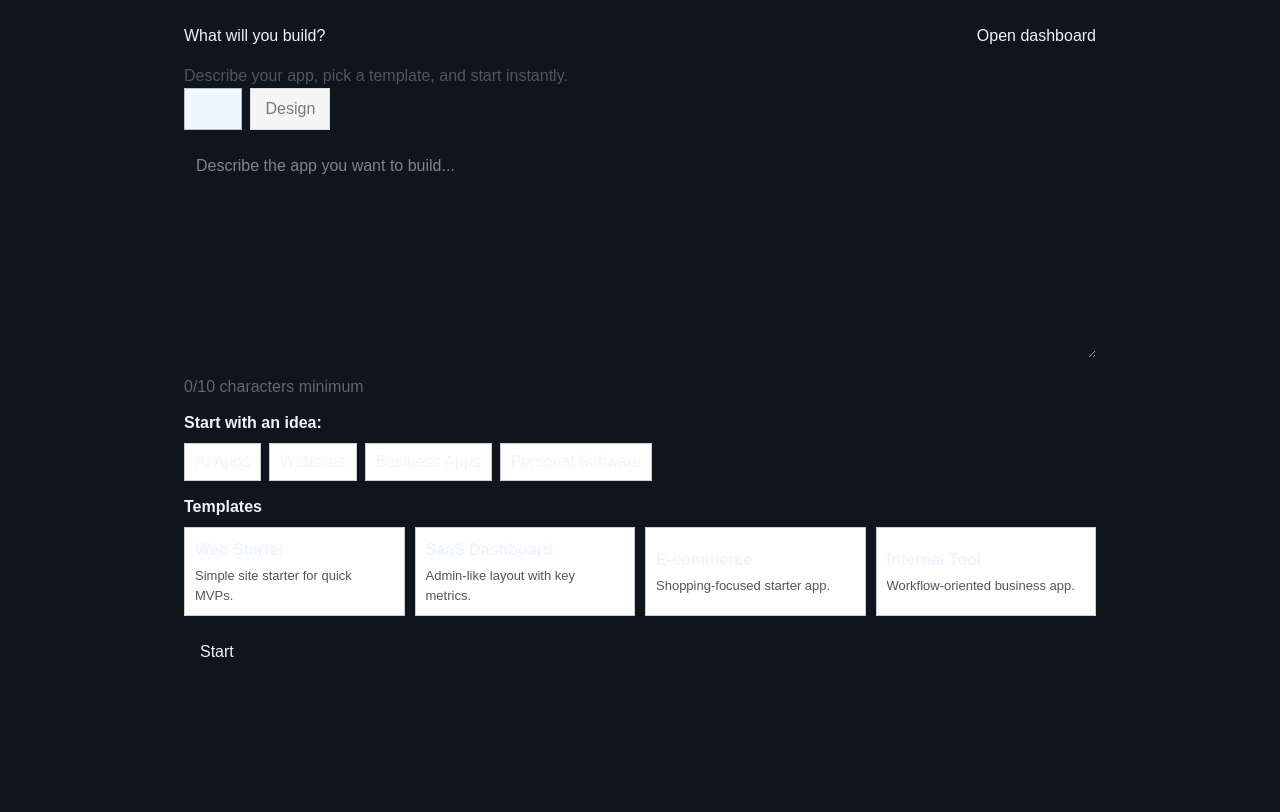
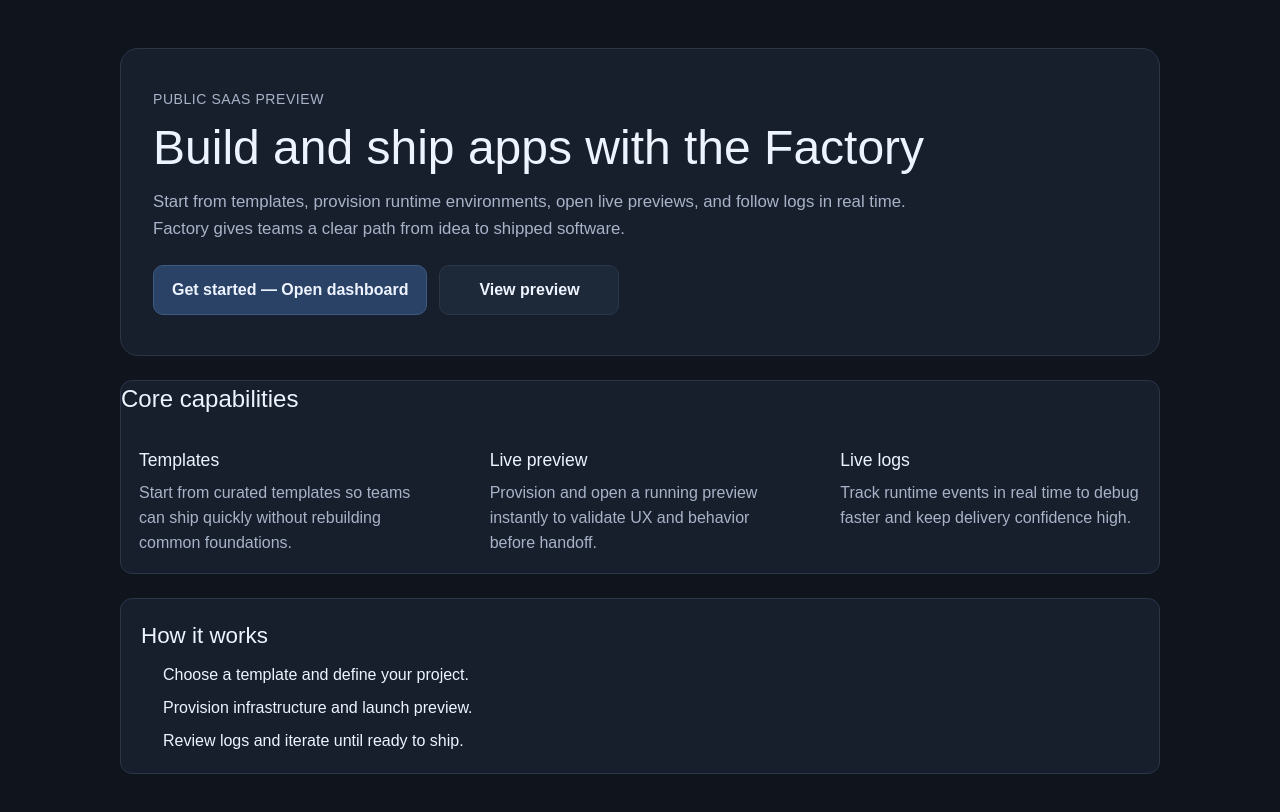
Before and after one commit to mdislam7895121/factory, a Next.js app in the folder web/: page / in a window 1280 px wide. Shown: the top 812 px of the page. Built offline with nearby package versions, Linux system fonts and the light colour scheme; no server answers.

Commit message:
SERIAL 11 PATCH-02: Professionalize root landing page

```diff
--- a/web/src/app/page.tsx
+++ b/web/src/app/page.tsx
@@ -1,259 +1,112 @@
-'use client';
+import Link from 'next/link';
 
-import Link from 'next/link';
-import { useRouter } from 'next/navigation';
-import { useMemo, useState } from 'react';
-
-type CreateProjectResponse = {
-  ok: boolean;
-  project: {
-    id: string;
-    name: string;
-    template: string;
-  };
-};
-
-type StartPhase = 'idle' | 'creating' | 'starting' | 'opening' | 'error';
-type BuildMode = 'app' | 'design';
-
-const orchestratorHttpBase =
-  process.env.NEXT_PUBLIC_ORCHESTRATOR_BASE_URL ?? 'http://localhost:4100';
-
-const ideaChips = [
-  'AI Apps',
-  'Websites',
-  'Business Apps',
-  'Personal Software',
-];
-
-const templates: Array<{ key: string; title: string; template: string; prompt: string; description: string }> = [
+const features = [
   {
-    key: 'basic-web',
-    title: 'Web Starter',
-    template: 'basic-web',
-    prompt: 'Build a clean landing page with a hero, pricing cards, and contact form.',
-    description: 'Simple site starter for quick MVPs.',
+    title: 'Templates',
+    description: 'Start from curated templates so teams can ship quickly without rebuilding common foundations.',
   },
   {
-    key: 'saas-dashboard',
-    title: 'SaaS Dashboard',
-    template: 'basic-web',
-    prompt: 'Create a SaaS dashboard with sidebar navigation and usage analytics cards.',
-    description: 'Admin-like layout with key metrics.',
+    title: 'Live preview',
+    description: 'Provision and open a running preview instantly to validate UX and behavior before handoff.',
   },
   {
-    key: 'ecommerce',
-    title: 'E-commerce',
-    template: 'basic-web',
-    prompt: 'Generate an e-commerce storefront with product grid and cart summary.',
-    description: 'Shopping-focused starter app.',
-  },
-  {
-    key: 'internal-tool',
-    title: 'Internal Tool',
-    template: 'basic-web',
-    prompt: 'Build an internal operations tool with filters, table views, and quick actions.',
-    description: 'Workflow-oriented business app.',
+    title: 'Live logs',
+    description: 'Track runtime events in real time to debug faster and keep delivery confidence high.',
   },
 ];
 
-async function api<T>(path: string, init?: RequestInit): Promise<T> {
-  const response = await fetch(`${orchestratorHttpBase}${path}`, {
-    headers: { 'content-type': 'application/json' },
-    ...init,
-  });
-  if (!response.ok) {
-    let details = '';
-    try {
-      details = await response.text();
-    } catch {
-      details = '';
-    }
-    throw new Error(`${response.status} ${response.statusText}${details ? ` - ${details}` : ''}`);
-  }
-  return response.json();
-}
+const steps = [
+  'Choose a template and define your project.',
+  'Provision infrastructure and launch preview.',
+  'Review logs and iterate until ready to ship.',
+];
 
 export default function Home() {
-  const router = useRouter();
-  const [buildMode, setBuildMode] = useState<BuildMode>('app');
-  const [prompt, setPrompt] = useState<string>('');
-  const [selectedTemplate, setSelectedTemplate] = useState<string>('basic-web');
-  const [phase, setPhase] = useState<StartPhase>('idle');
-  const [phaseText, setPhaseText] = useState<string>('');
-  const [error, setError] = useState<string>('');
-  const [lastAttempt, setLastAttempt] = useState<{ prompt: string; template: string } | null>(null);
-
-  const promptLength = prompt.trim().length;
-  const canStart = promptLength >= 10 && phase !== 'creating' && phase !== 'starting' && phase !== 'opening';
-
-  const startLabel = useMemo(() => {
-    if (phase === 'creating') {
-      return 'Creating...';
-    }
-    if (phase === 'starting') {
-      return 'Starting...';
-    }
-    if (phase === 'opening') {
-      return 'Opening preview...';
-    }
-    return 'Start';
-  }, [phase]);
-
-  const startBuild = async (promptText: string, template: string) => {
-    const trimmedPrompt = promptText.trim();
-    if (trimmedPrompt.length < 10) {
-      return;
-    }
-
-    setError('');
-    setLastAttempt({ prompt: trimmedPrompt, template });
-
-    try {
-      setPhase('creating');
-      setPhaseText('Creating...');
-
-      const derivedName = trimmedPrompt.slice(0, 48) || 'New App';
-      const create = await api<CreateProjectResponse>('/v1/projects', {
-        method: 'POST',
-        body: JSON.stringify({ name: derivedName, template }),
-      });
-
-      setPhase('starting');
-      setPhaseText('Starting...');
-
-      await api(`/v1/projects/${encodeURIComponent(create.project.id)}/start`, {
-        method: 'POST',
-      });
-
-      setPhase('opening');
-      setPhaseText('Opening preview...');
-      router.push(`/p/${create.project.id}/`);
-    } catch (err) {
-      setPhase('error');
-      setError(`Unable to create/start project: ${String(err)}`);
-      setPhaseText('');
-    }
-  };
+  const isAuthenticated = false;
 
   return (
-    <main style={{ padding: '24px', fontFamily: 'Arial, Helvetica, sans-serif', maxWidth: '960px', margin: '0 auto' }}>
-      <div style={{ display: 'flex', justifyContent: 'space-between', alignItems: 'center', marginBottom: '16px' }}>
-        <h1 style={{ margin: 0 }}>What will you build?</h1>
-        <Link href="/dashboard">Open dashboard</Link>
-      </div>
-
-      <p style={{ marginTop: 0, color: '#555' }}>
-        Describe your app, pick a template, and start instantly.
-      </p>
-
-      <div style={{ display: 'flex', gap: '8px', marginBottom: '12px' }}>
-        <button
-          onClick={() => setBuildMode('app')}
+    <main className="factory-ui" style={{ padding: '48px 24px 64px' }}>
+      <div style={{ maxWidth: '1040px', margin: '0 auto' }}>
+        <section
           style={{
-            padding: '8px 14px',
-            border: '1px solid #bbb',
-            background: buildMode === 'app' ? '#eef6ff' : '#fff',
-            cursor: 'pointer',
+            border: '1px solid var(--border)',
+            background: 'var(--card-bg)',
+            borderRadius: '18px',
+            padding: '40px 32px',
+            marginBottom: '24px',
           }}
         >
-          App
-        </button>
-        <button
-          disabled
-          title="Design mode is coming soon"
-          style={{
-            padding: '8px 14px',
-            border: '1px solid #ddd',
-            background: '#f5f5f5',
-            color: '#777',
-            cursor: 'not-allowed',
-          }}
-        >
-          Design
-        </button>
-      </div>
-
-      <textarea
-        value={prompt}
-        onChange={(event) => setPrompt(event.target.value)}
-        placeholder="Describe the app you want to build..."
-        rows={8}
-        style={{ width: '100%', padding: '12px', boxSizing: 'border-box', marginBottom: '10px' }}
-      />
-
-      <div style={{ color: '#666', marginBottom: '12px' }}>
-        {promptLength}/10 characters minimum
-      </div>
-
-      <div style={{ marginBottom: '14px' }}>
-        <strong>Start with an idea:</strong>
-        <div style={{ display: 'flex', flexWrap: 'wrap', gap: '8px', marginTop: '8px' }}>
-          {ideaChips.map((chip) => (
-            <button
-              key={chip}
-              onClick={() => setPrompt(`Build a ${chip.toLowerCase()} project that helps users get started quickly.`)}
-              style={{ padding: '6px 10px', border: '1px solid #ccc', background: '#fff', cursor: 'pointer' }}
-            >
-              {chip}
-            </button>
-          ))}
-        </div>
-      </div>
-
-      <div style={{ marginBottom: '14px' }}>
-        <strong>Templates</strong>
-        <div style={{ display: 'grid', gridTemplateColumns: 'repeat(auto-fit, minmax(180px, 1fr))', gap: '10px', marginTop: '8px' }}>
-          {templates.map((card) => (
-            <button
-              key={card.key}
-              onClick={() => {
-                setSelectedTemplate(card.template);
-                setPrompt(card.prompt);
-              }}
+          <p style={{ margin: '0 0 12px', fontSize: '14px', letterSpacing: '0.04em', textTransform: 'uppercase' }}>
+            Public SaaS Preview
+          </p>
+          <h1 style={{ margin: '0 0 14px', fontSize: 'clamp(2rem, 4vw, 3rem)', lineHeight: 1.1 }}>
+            Build and ship apps with the Factory
+          </h1>
+          <p style={{ margin: 0, maxWidth: '760px', fontSize: '1.05rem', lineHeight: 1.6 }}>
+            Start from templates, provision runtime environments, open live previews, and follow logs in real time.
+            Factory gives teams a clear path from idea to shipped software.
+          </p>
+          <div style={{ display: 'flex', flexWrap: 'wrap', gap: '12px', marginTop: '22px' }}>
+            <Link
+              href="/dashboard"
               style={{
-                textAlign: 'left',
-                border: selectedTemplate === card.template && prompt === card.prompt ? '2px solid #2563eb' : '1px solid #ccc',
-                padding: '10px',
-                background: '#fff',
-                cursor: 'pointer',
+                display: 'inline-flex',
+                alignItems: 'center',
+                justifyContent: 'center',
+                minWidth: '220px',
+                padding: '12px 18px',
+                borderRadius: '10px',
+                textDecoration: 'none',
+                border: '1px solid #3f5a82',
+                background: '#2a4266',
+                color: 'var(--fg)',
+                fontWeight: 600,
               }}
             >
-              <div style={{ fontWeight: 700, marginBottom: '4px' }}>{card.title}</div>
-              <div style={{ color: '#555', fontSize: '13px' }}>{card.description}</div>
-            </button>
-          ))}
-        </div>
+              {isAuthenticated ? 'Open dashboard' : 'Get started — Open dashboard'}
+            </Link>
+            <Link
+              href="/factory-preview"
+              style={{
+                display: 'inline-flex',
+                alignItems: 'center',
+                justifyContent: 'center',
+                minWidth: '180px',
+                padding: '12px 18px',
+                borderRadius: '10px',
+                textDecoration: 'none',
+                border: '1px solid var(--border)',
+                background: '#1d2838',
+                color: 'var(--fg)',
+                fontWeight: 600,
+              }}
+            >
+              View preview
+            </Link>
+          </div>
+        </section>
+
+        <section style={{ marginBottom: '24px' }}>
+          <h2 style={{ margin: '0 0 12px', fontSize: '1.5rem' }}>Core capabilities</h2>
+          <div style={{ display: 'grid', gridTemplateColumns: 'repeat(auto-fit, minmax(220px, 1fr))', gap: '14px' }}>
+            {features.map((feature) => (
+              <article key={feature.title} style={{ padding: '18px' }}>
+                <h3 style={{ margin: '0 0 8px', fontSize: '1.1rem' }}>{feature.title}</h3>
+                <p style={{ margin: 0, lineHeight: 1.55 }}>{feature.description}</p>
+              </article>
+            ))}
+          </div>
+        </section>
+
+        <section style={{ padding: '20px' }}>
+          <h2 style={{ margin: '0 0 10px', fontSize: '1.4rem' }}>How it works</h2>
+          <ol style={{ margin: 0, paddingLeft: '22px', display: 'grid', gap: '8px' }}>
+            {steps.map((step) => (
+              <li key={step} style={{ lineHeight: 1.55 }}>{step}</li>
+            ))}
+          </ol>
+        </section>
       </div>
-
-      <div style={{ display: 'flex', alignItems: 'center', gap: '12px' }}>
-        <button
-          onClick={() => startBuild(prompt, selectedTemplate).catch(() => {})}
-          disabled={!canStart || buildMode !== 'app'}
-          style={{ padding: '10px 16px' }}
-        >
-          {startLabel}
-        </button>
-        {phaseText ? <span>{phaseText}</span> : null}
-      </div>
-
-      {error ? (
-        <div style={{ marginTop: '16px', background: '#ffe7e7', border: '1px solid #ffb9b9', padding: '10px' }}>
-          <div style={{ marginBottom: '8px' }}>{error}</div>
-          <button
-            onClick={() => {
-              if (!lastAttempt) {
-                return;
-              }
-              startBuild(lastAttempt.prompt, lastAttempt.template).catch(() => {});
-            }}
-            disabled={!lastAttempt}
-            style={{ padding: '6px 10px' }}
-          >
-            Retry
-          </button>
-        </div>
-      ) : null}
     </main>
   );
 }
```
Also changed, not shown: 1 other file (tests, documents, lock files or other folders).
